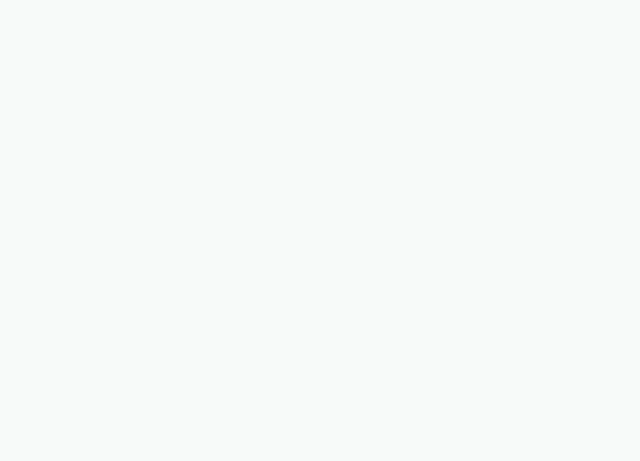
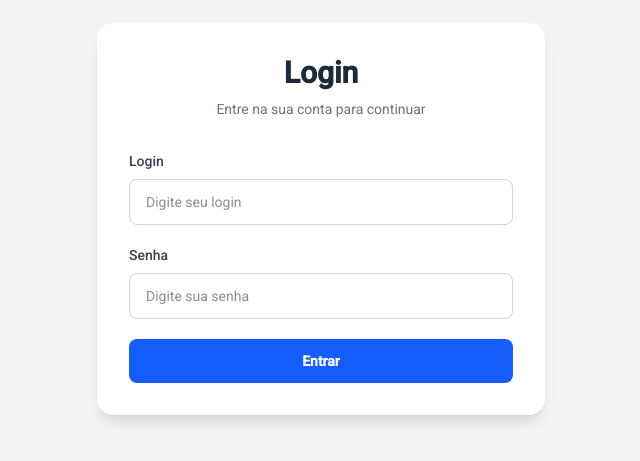
Before and after one commit to rhuan1234/E-COMMERCE_DRONES, an Angular app: page /login in a window 1280 px wide. Before the commit this address led to /. Shown: the part 181-642 px from the top of the page, without its empty margins (319-959 px from the left). Built offline with nearby package versions, Linux system fonts and the light colour scheme.

Commit message:
Criado a rota e funcionalidades de /login

```diff
--- a/src/app/app.config.ts
+++ b/src/app/app.config.ts
@@ -2,10 +2,16 @@ import { ApplicationConfig, provideBrowserGlobalErrorListeners } from '@angular/
 import { provideRouter } from '@angular/router';
 import { routes } from './app.routes';
 import { provideClientHydration } from '@angular/platform-browser';
+import { provideHttpClient, withInterceptors } from '@angular/common/http';
+import { authInterceptor } from './core/services/auth/AuthInterceptor';
 
 export const appConfig: ApplicationConfig = {
   providers: [
     provideBrowserGlobalErrorListeners(),
-    provideRouter(routes), provideClientHydration()
+    provideRouter(routes),
+    provideClientHydration(),
+    provideHttpClient(
+      withInterceptors([authInterceptor])
+    )
   ]
 };
--- a/src/app/app.routes.ts
+++ b/src/app/app.routes.ts
@@ -3,12 +3,36 @@ import { CameraList } from './features/admin/components/camera-list/camera-list'
 import { FornecedorList } from './features/admin/components/fornecedor-list/fornecedor-list';
 import { FornecedorForm } from './features/admin/components/fornecedor-form/fornecedor-form';
 import { fornecedorResolver } from './core/resolvers/FornecedorResolver';
+import { authGuard } from './core/services/auth/AuthGuard';
+import { Login } from './features/auth/login/login';
 
 export const routes: Routes = [
-    {path: 'cameras', component: CameraList, title: 'Lista de Câmeras'},
-    {path: 'fornecedores', component: FornecedorList, title: 'Lista de Fornecedores'},
-    {path: 'fornecedores/new', component: FornecedorForm, title: 'Novo Fornecedor'},
-    {path: 'fornecedores/:id/edit', component: FornecedorForm, title: 'Editar Fornecedor',
-        resolve: { fornecedor: fornecedorResolver }
-    }
+    {path: 'cameras',
+        component: CameraList,
+        title: 'Lista de Câmeras',
+        canActivate: [authGuard]},
+
+    {path: 'fornecedores',
+        component: FornecedorList,
+        title: 'Lista de Fornecedores',
+        canActivate: [authGuard]},
+
+    {path: 'fornecedores/new',
+        component: FornecedorForm,
+        title: 'Novo Fornecedor',
+        canActivate: [authGuard]},
+
+    {path: 'fornecedores/:id/edit',
+        component: FornecedorForm,
+        title: 'Editar Fornecedor',
+        resolve: { fornecedor: fornecedorResolver },
+        canActivate: [authGuard]
+    },
+
+   {
+    path: 'login',
+    component: Login,
+    title: 'Login'
+
+   }
 ];
--- /dev/null
+++ b/src/app/core/services/auth/AuthGuard.ts
@@ -0,0 +1,14 @@
+import { inject } from "@angular/core";
+import { CanActivateFn } from "@angular/router";
+import { AuthService } from "./AuthService";
+import { Router } from "@angular/router";
+
+export const authGuard: CanActivateFn = () => {
+    const authService = inject(AuthService);
+    const router = inject(Router);
+
+    if(authService.isAuthenticated()){
+        return true;
+    }
+    return router.createUrlTree(['/login']);
+}
--- /dev/null
+++ b/src/app/core/services/auth/AuthInterceptor.ts
@@ -0,0 +1,16 @@
+import { HttpHandlerFn, HttpInterceptorFn, HttpRequest } from "@angular/common/http";
+
+export const authInterceptor: HttpInterceptorFn =
+    (req: HttpRequest<any>, next: HttpHandlerFn)=> {
+        const token = localStorage.getItem('token');
+        if(token){
+            const request = req.clone({
+                setHeaders: {
+                    Authorization: `Bearer ${token}`
+                }
+            })
+            return next(request);
+        }
+        return next(req);
+
+    }
--- /dev/null
+++ b/src/app/core/services/auth/AuthService.ts
@@ -0,0 +1,42 @@
+import { HttpClient } from '@angular/common/http';
+import {Injectable} from '@angular/core';
+import { Observable, tap } from 'rxjs';
+
+interface LoginRequest{
+    login: string;
+    senha: string;
+}
+
+interface LoginResponse{
+    token: string;
+}
+
+@Injectable({providedIn: 'root'})
+export class AuthService{
+ private readonly apiUrl = 'http://localhost:8080/auth/login';
+
+ constructor(private http: HttpClient){}
+
+ login(dados: LoginRequest): Observable<LoginResponse>{
+    return this.http.post<LoginResponse>(this.apiUrl, dados)
+    .pipe(
+        tap(response =>{
+        localStorage.setItem('token', response.token);
+        }
+    )
+    );
+ }
+
+ logout(): void{
+    localStorage.removeItem('token');
+ }
+
+ getToken(): string | null{
+    return localStorage.getItem('token');
+ }
+
+ isAuthenticated(): boolean{
+    const token = localStorage.getItem('token');
+    return !!token;
+ }
+}
--- /dev/null
+++ b/src/app/features/auth/login/login.html
@@ -0,0 +1,80 @@
+<div class="min-h-screen bg-gray-100 flex items-center justify-center px-4">
+
+  <div class="w-full max-w-md bg-white rounded-2xl shadow-lg p-8">
+
+    <!-- Título -->
+    <div class="text-center mb-8">
+      <h1 class="text-3xl font-bold text-gray-800">
+        Login
+      </h1>
+
+      <p class="text-gray-500 mt-2">
+        Entre na sua conta para continuar
+      </p>
+    </div>
+
+
+    <!-- Formulário -->
+    <form [formGroup]="form" (ngSubmit)="login()" class="space-y-5">
+
+      <!-- Login -->
+      <div>
+        <label
+          for="login"
+          class="block text-sm font-medium text-gray-700 mb-2">
+          Login
+        </label>
+
+        <input
+          id="login"
+          type="text"
+          formControlName="login"
+          placeholder="Digite seu login"
+          class="w-full px-4 py-3 border border-gray-300 rounded-lg
+                 outline-none transition
+                 focus:ring-2 focus:ring-blue-500
+                 focus:border-blue-500"
+        >
+      </div>
+
+
+      <!-- senha -->
+      <div>
+        <label
+          for="senha"
+          class="block text-sm font-medium text-gray-700 mb-2">
+          Senha
+        </label>
+
+        <input
+          id="senha"
+          type="senha"
+          formControlName="senha"
+          placeholder="Digite sua senha"
+          class="w-full px-4 py-3 border border-gray-300 rounded-lg
+                 outline-none transition
+                 focus:ring-2 focus:ring-blue-500
+                 focus:border-blue-500"
+        >
+      </div>
+
+
+      <!-- Botão -->
+      <button
+        type="submit"
+        class="w-full py-3 px-4
+               bg-blue-600 hover:bg-blue-700
+               text-white font-semibold
+               rounded-lg
+               transition duration-200
+               cursor-pointer">
+
+        Entrar
+
+      </button>
+
+    </form>
+
+  </div>
+
+</div>
--- /dev/null
+++ b/src/app/features/auth/login/login.ts
@@ -0,0 +1,44 @@
+import { Component, inject, Injectable } from '@angular/core';
+import { FormBuilder, ReactiveFormsModule } from '@angular/forms';
+import { AuthService } from '../../../core/services/auth/AuthService';
+import { Router } from '@angular/router';
+
+@Component({
+  imports: [ ReactiveFormsModule ],
+  selector: 'app-login',
+  styleUrl: './login.css',
+  templateUrl: './login.html',
+})
+@Injectable({providedIn: 'root'})
+export class Login {
+  private fb = inject(FormBuilder);
+  private authService = inject(AuthService);
+  private router = inject(Router);
+
+  form = this.fb.group({
+    login: [''],
+    senha: ['']
+  })
+
+  login(): void{
+    if(this.form.invalid){
+      return;
+    }
+
+    this.authService.login({
+      login: this.form.value.login!,
+      senha: this.form.value.senha!
+    })
+    .subscribe({
+      next: () =>{
+        this.router.navigate(['/cameras']);
+      },
+
+      error: (err) =>{
+        console.error('Login failed', err);
+      }
+
+    })
+  }
+
+}
```
Also changed, not shown: src/app/features/auth/login/login.css (added), 1 other file (tests, documents, lock files or other folders).
